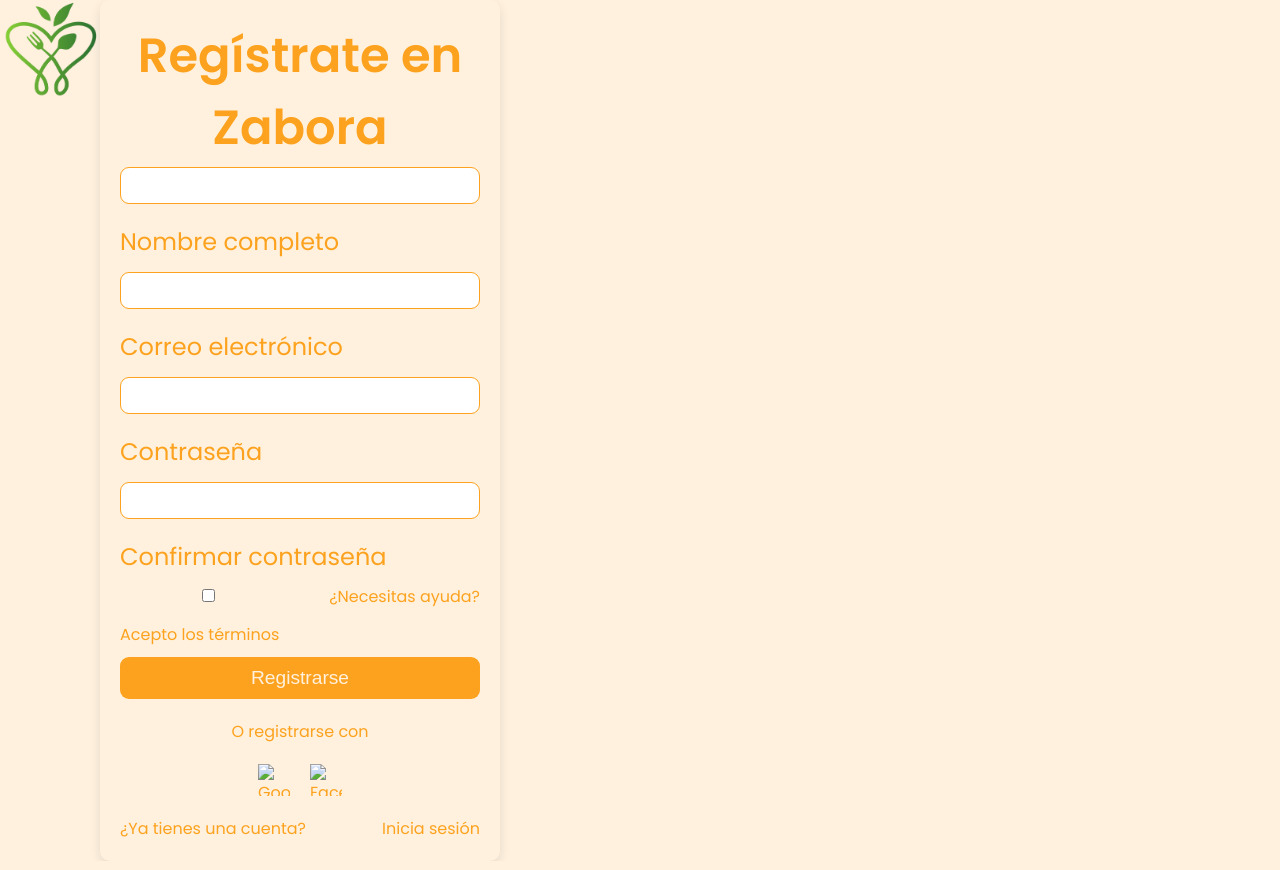
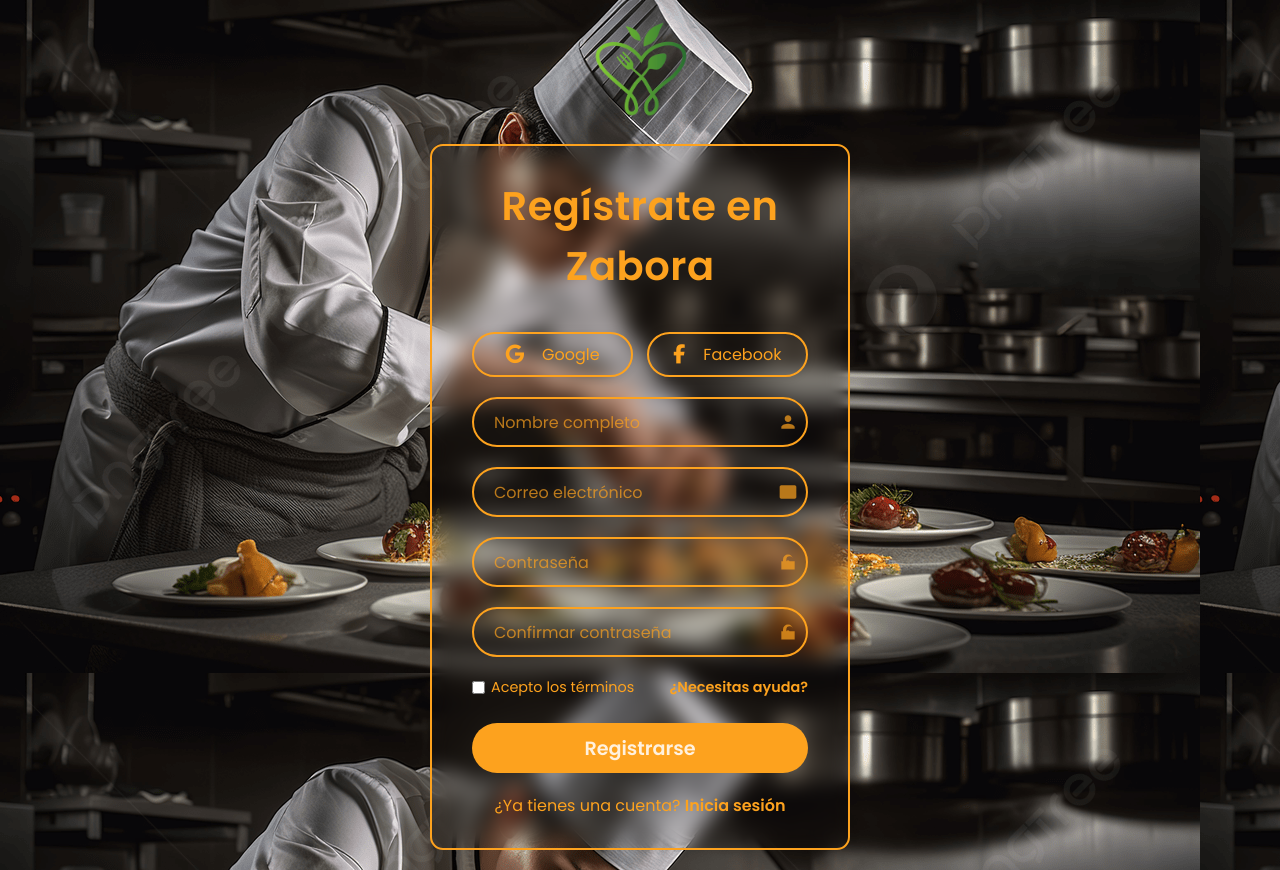
Before and after one commit to AngelaHuertas/mockupZabora, a plain HTML site: page templates/registro.html in a window 1280 px wide. Drawn offline with Linux system fonts and the light colour scheme.

Commit message:
Actualizacion login-registro

```diff
--- a/styles/login.css
+++ b/styles/login.css
@@ -1,124 +1,189 @@
-/* Importar fuente */
-@import url('https://fonts.googleapis.com/css2?family=Poppins:wght@300;400;600&display=swap');
-
 * {
   box-sizing: border-box;
   margin: 0;
   padding: 0;
+  font-family: 'Poppins', sans-serif;
 }
 
+/* Cuerpo: fondo y centrar contenido */
 body {
   display: flex;
-  font-family: 'Poppins', sans-serif;
-  background-color: rgb(255, 241, 222);;
-  height: 100vh;
-  font-size: 1.5rem;
+  flex-direction: column;
+  align-items: center;
+ background:url("../assets/img/fondo.jpg" );
+  min-height: 100vh;
+}
+
+/* Header con margen */
+header {
+  margin-top: 20px;
+}
+
+/* Logo tamaño */
+.logo {
+  width: 100px;
+}
+
+/* Contenedor del formulario */
+.container {
+  width: 90%;
+  max-width: 420px;
+  background: transparent;
+  border: 2px solid rgb(253, 162, 30);
+  backdrop-filter: blur(10px);
+  color: rgb(255, 241, 222);
+  border-radius: 13px;
+  padding: 30px 40px;
+  margin-top: 30px;
+}
+
+/* Título del formulario */
+.container h1 {
+  text-align: center;
+  font-size: 2.5rem;
+  font-weight: 600;
+  padding-bottom: 26px;
+  letter-spacing: 0.5px;
   color: rgb(253, 162, 30);
 }
 
-/* Seccion iniciar sesión */
-.campoIniciar {
+/* Contenedor input (para posicionar SVG) */
+.form-input {
+  position: relative;
   width: 100%;
-  max-width: 400px;
-  margin: auto;
-  padding: 20px;
-  background-color: rgb(255, 241, 222);
-  border-radius: 10px;
-  box-shadow: rgba(0, 0, 0, 0.1) 0px 4px 12px;
+  height: 50px;
+  margin: 20px 0;
 }
 
-h1 {
-  font-weight: 600;
+/* Estilo de los inputs */
+.form-input input {
+  width: 100%;
+  height: 100%;
+  background: transparent;
+  border: 2px solid rgb(253, 162, 30);
+  border-radius: 40px;
   color: rgb(253, 162, 30);
-  text-align: center;
-  font-size: 3rem;
+  font-size: 1rem;
+  padding: 20px 45px 20px 20px;
 }
-.logo {
-  width: 100px;
+
+/* Placeholder en inputs */
+.form-input input::placeholder {
+  color: rgba(253, 162, 30, 0.7);
 }
-.recordar-olvidar, a{
+
+/* Posición del SVG dentro del input */
+svg {
+  position: absolute;
+  right: 10px;
+  top: 50%;
+  transform: translateY(-50%);
+  width: 20px;
+  height: 20px;
+  fill: rgba(253, 162, 30, 0.7);
+  pointer-events: none;
+}
+
+/* Recordar y olvidar */
+.recordar-olvidar {
   display: flex;
   justify-content: space-between;
+  align-items: center;
+  color: rgb(253, 162, 30);
+  font-size: 0.9rem;
+  margin-bottom: 20px;
+}
+
+.recordar-olvidar label {
+  cursor: pointer;
+  display: flex;
+  align-items: center;
+  gap: 5px;
+}
+
+.recordar-olvidar a {
+  color: rgb(253, 162, 30);
   text-decoration: none;
-  color: rgb(253, 162, 30);
-  font-size: 1rem;
+  transition: text-decoration 0.3s;
 }
+
+.recordar-olvidar a:hover {
+  text-decoration: underline;
+}
+
+/* Botón de enviar */
+button {
+  width: 100%;
+  height: 50px;
+  background: rgb(253, 162, 30);
+  border: none;
+  border-radius: 40px;
+  color: rgb(255, 241, 222);
+  font-size: 1.2rem;
+  font-weight: 600;
+  cursor: pointer;
+  transition: background 0.3s ease;
+}
+
+button:hover {
+  background: rgb(189, 127, 38);
+}
+
+/* Texto de pie de página */
 p {
   text-align: center;
   margin-top: 20px;
   color: rgb(253, 162, 30);
   font-size: 1rem;
 }
-label{
-  display: block;
-  margin-bottom: 10px;
+
+/* Link registro */
+.registro-link a {
   color: rgb(253, 162, 30);
-}
-input {
-  width: 100%;
-  padding: 10px;
-  border: 1px solid rgb(253, 162, 30);
-  border-radius: 9px;
-  margin-bottom: 20px;
-  color: rgb(253, 162, 30);
-}
-/* Botón */
-button {
-  width: 100%;
-  padding: 10px 15px;
-  background-color:   rgb(253, 162, 30);;
-  color: rgb(255, 241, 222);
-  border: none;
-  border-radius: 9px;
-  font-size: 1.2rem;
-
+  text-decoration: none;
+  font-weight: 600;
 }
 
-button:hover {
-  background-color: rgb(189, 127, 38);
+.registro-link a:hover {
+  text-decoration: underline;
 }
 
-/* Redes sociales */
+/* Contenedor de botones sociales */
 .social-login {
   display: flex;
-  justify-content: center;
+  justify-content: space-between;
   margin: 20px 0;
-  gap: 20px;
 }
 
-.social-login img {
-  width: 32px;
-  height: 32px;
+/* Botones sociales: diseño, tamaño y color */
+.google-btn,
+.facebook-btn {
+  width: 48%;
+  height: 45px;
+  background: transparent;
+  border: 2px solid rgb(253, 162, 30);
+  border-radius: 40px;
+  box-shadow: 0 0 10px rgba(0, 0, 0, 0.1);
+  cursor: pointer;
+  font-size: 1rem;
+  color: rgb(253, 162, 30);
+  font-weight: 500;
+  line-height: 1;
+  transition: all 0.4s ease-in-out;
+  display: flex;
+  align-items: center;
+  justify-content: center;
+  gap: 8px;
 }
 
-@media screen and (min-width: 352px) and (max-width: 480px) {
+/* Efecto hover en botones sociales */
+.google-btn:hover,
+.facebook-btn:hover {
+  transform: scale(1.05);
+}
 
-  header {
-    display: block;
-    justify-content: center;
-    align-items: center;
-  }
-  .logo {
-    width: 50px;
-  }
-  h1 {
-    font-size: 2rem;
-  }
-  .campoIniciar {
-    width: 70%;
-  }
-  input {
-    width: 100%;
-  }
-  button {
-    font-size: 1rem;
-    width: 80%;
-  }
-  .recordar-olvidar,a {
-    font-size: 0.5rem;
-  }
-  .social-login img {
-    width: 24px;
-    height: 24px;
-  }
+/* Iconos dentro de botones sociales */
+i {
+  font-size: 1.2rem;
+  vertical-align: middle;
 }
--- a/styles/registro.css
+++ b/styles/registro.css
@@ -1,116 +1,220 @@
-/* Estilos para el layout de dos columnas */
-.main-container {
-  display: flex;
-  min-height: 100vh;
+* {
+  box-sizing: border-box;
+  margin: 0;
+  padding: 0;
+  font-family: 'Poppins', sans-serif;
 }
 
-.form-section {
-  flex: 1;
+/* Cuerpo: fondo y centrar contenido */
+body {
   display: flex;
   flex-direction: column;
-  padding: 2rem;
-  background-color: rgb(255, 241, 222);
+  align-items: center;
+  background:url("../assets/img/fondo.jpg" ) ;
+  min-height: 100vh;
+  padding: 20px 0;
 }
 
-.image-section {
-  flex: 1;
+/* Header con margen */
+header {
+  margin-bottom: 20px;
+}
+
+/* Logo tamaño */
+.logo {
+  width: 100px;
+}
+
+/* Contenedor del formulario */
+.container {
+  width: 90%;
+  max-width: 420px;
+  background: transparent;
+  border: 2px solid rgb(253, 162, 30);
+  backdrop-filter: blur(10px);
+  color: rgb(253, 162, 30);
+  border-radius: 13px;
+  padding: 30px 40px;
+}
+
+/* Título del formulario */
+.container h1 {
+  text-align: center;
+  font-size: 2.5rem;
+  font-weight: 600;
+  padding-bottom: 26px;
+  letter-spacing: 0.5px;
+  color: rgb(253, 162, 30);
+}
+
+/* Contenedor de botones sociales */
+.social-login {
+  display: flex;
+  justify-content: space-between;
+  margin-bottom: 20px;
+}
+
+/* Botones sociales: diseño, tamaño y color */
+.google-btn,
+.facebook-btn {
+  width: 48%;
+  height: 45px;
+  background: transparent;
+  border: 2px solid rgb(253, 162, 30);
+  border-radius: 40px;
+  box-shadow: 0 0 10px rgba(0, 0, 0, 0.1);
+  cursor: pointer;
+  font-size: 1rem;
+  color: rgb(253, 162, 30);
+  font-weight: 500;
+  line-height: 1;
+  transition: all 0.4s ease-in-out;
   display: flex;
   align-items: center;
   justify-content: center;
-  background-color: #f5f5f5;
+  gap: 10px;
 }
 
-.image-section img {
-  max-width: 80%;
-  height: auto;
+/* Efecto hover en botones sociales */
+.google-btn:hover,
+.facebook-btn:hover {
+  transform: scale(1.05);
 }
 
-/* Estilos para los labels flotantes */
-label {
-  position: relative;
-  margin-bottom: 25px;
-  display: block;
+/* Iconos dentro de botones sociales */
+i {
+  font-size: 1.2rem;
+  margin-right: 8px;
+  display: inline-block;
+  vertical-align: middle;
 }
 
-label span {
+/* Contenedor input (para posicionar SVG) */
+.form-input {
+  position: relative;
+  width: 100%;
+  height: 50px;
+  margin: 20px 0;
+}
+
+/* Estilo de los inputs */
+.form-input input {
+  width: 100%;
+  height: 100%;
+  background: transparent;
+  border: 2px solid rgb(253, 162, 30);
+  border-radius: 40px;
+  color: rgb(253, 162, 30);
+  font-size: 1rem;
+  padding: 20px 45px 20px 20px;
+  transition: border-color 0.3s ease;
+}
+
+.form-input input:focus {
+  border-color: rgb(189, 127, 38);
+}
+
+/* Placeholder en inputs */
+.form-input input::placeholder {
+  color: rgba(253, 162, 30, 0.7);
+}
+
+/* Posición del SVG dentro del input */
+svg {
   position: absolute;
-  left: 10px;
-  top: 10px;
-  color: rgba(253, 162, 30, 0.7);
-  transition: all 0.3s ease;
+  right: 10px;
+  top: 50%;
+  transform: translateY(-50%);
+  width: 20px;
+  height: 20px;
+  fill: rgba(253, 162, 30, 0.7);
   pointer-events: none;
 }
 
-input:focus + span,
-input:not(:placeholder-shown) + span {
-  top: -20px;
-  left: 0;
-  font-size: 0.8rem;
-  color: rgb(253, 162, 30);
+/* Botón de enviar */
+button {
+  width: 100%;
+  height: 50px;
+  background: rgb(253, 162, 30);
+  border: none;
+  border-radius: 40px;
+  color: rgb(255, 241, 222);
+  font-size: 1.2rem;
+  font-weight: 600;
+  cursor: pointer;
+  transition: background 0.3s ease;
+  margin-top: 10px;
+}
+button:hover {
+  background: rgb(189, 127, 38);
 }
 
-input::placeholder {
-  color: transparent;
+/* Texto de recordar y olvidar */
+.recordar-olvidar {
+  display: flex;
+  justify-content: space-between;
+  font-size: 0.9rem;
+  color: rgb(253, 162, 30);
+  margin-top: 15px;
+  margin-bottom: 15px;
+}
+
+.recordar-olvidar label {
+  display: flex;
+  align-items: center;
+  gap: 6px;
+  cursor: pointer;
+  font-weight: 500;
+}
+
+.recordar-olvidar a {
+  color: rgb(253, 162, 30);
+  text-decoration: none;
+  font-weight: 600;
+}
+
+.recordar-olvidar a:hover {
+  text-decoration: underline;
+}
+
+/* Texto de pie de página */
+p {
+  text-align: center;
+  margin-top: 20px;
+  color: rgb(253, 162, 30);
+  font-size: 1rem;
+}
+p a {
+  color: rgb(253, 162, 30);
+  text-decoration: none;
+  font-weight: 600;
+}
+p a:hover {
+  text-decoration: underline;
 }
 
 /* Responsive */
-@media screen and (min-width: 352px) and (max-width: 480px)  {
- body {
-    font-size: 1rem;
+@media (max-width: 480px) {
+  .container {
+    padding: 25px 20px;
   }
 
-  h1 {
-    font-size: 1.8rem;
-    text-align: center;
+  .container h1 {
+    font-size: 2rem;
   }
 
-  .campoIniciar {
-    width: 100%;
-    padding: 15px;
+  .google-btn,
+  .facebook-btn {
+    font-size: 0.9rem;
+    height: 40px;
   }
 
-  input {
-    font-size: 1rem;
-    padding: 8px;
-  }
-
-  label span {
-    font-size: 0.9rem;
-  }
-
-  .logo {
-    width: 60px;
-    margin: 10px auto;
-    display: block;
+  .form-input {
+    height: 45px;
   }
 
   button {
+    height: 45px;
     font-size: 1rem;
-    padding: 10px;
-  }
-
-  .recordar-olvidar,
-  .recordar-olvidar a {
-    font-size: 0.8rem;
-    flex-direction: column;
-    gap: 5px;
-    align-items: flex-start;
-  }
-
-  .social-login {
-    gap: 15px;
-  }
-
-  .social-login img {
-    width: 28px;
-    height: 28px;
   }
 }
-
-
-.campoIniciar {
-  width: 100%;
-  max-width: 400px;
-  margin: auto;
-  padding: 20px;
-}
--- a/templates/registro.html
+++ b/templates/registro.html
@@ -2,62 +2,65 @@
 <html lang="es">
 <head>
   <meta charset="UTF-8" />
-  <meta name="viewport" content="width=device-width, initial-scale=1.0"/>
-  <title>Registro</title>
-  <link rel="stylesheet" href="../styles/login.css" />
-  <link href="https://fonts.googleapis.com/css2?family=Poppins:wght@300;400;600&display=swap" rel="stylesheet">
+  <meta name="viewport" content="width=device-width, initial-scale=1" />
+  <title>Registro - Zabora</title>
+  <link href="https://fonts.googleapis.com/css2?family=Poppins:wght@300;400;600&display=swap" rel="stylesheet" />
+  <link rel="stylesheet" href="/styles/registro.css" />
+  <script src="https://kit.fontawesome.com/a076d05399.js" crossorigin="anonymous"></script> <!-- Para iconos -->
 </head>
 <body>
   <header>
-    <a href="#"><img class="logo" src="../assets/img/logo.png" alt="Logo Zabora"></a>
+    <img src="../assets/img/logo.png" alt="Logo Zabora" class="logo" />
   </header>
+<!-- Contenedor principal del formulario -->
+  <div class="container">
+    <h1>Regístrate en Zabora</h1>
 
-  <div class="main-container">
-    <section class="form-section">
-      <div class="campoIniciar">
-        <h1>Regístrate en Zabora</h1>
+    <!-- Botones sociales -->
+    <div class="social-login">
+      <button class="google-btn" aria-label="Registrarse con Google">
+        <i class="fab fa-google"></i> Google
+      </button>
+      <button class="facebook-btn" aria-label="Registrarse con Facebook">
+        <i class="fab fa-facebook-f"></i> Facebook
+      </button>
+    </div>
+ <!-- Campo correo/usuario/contraseña/confirmar contraseña -->
     <form method="post" action="/registro">
+      <div class="form-input">
+        <input type="text" id="nombre" name="nombre" placeholder="Nombre completo" required />
+        <svg viewBox="0 0 24 24"><path d="M12 12c2.21 0 4-1.79 4-4s-1.79-4-4-4-4 1.79-4 4 1.79 4 4 4zm0 2c-2.67 0-8 1.34-8 4v2h16v-2c0-2.66-5.33-4-8-4z"/></svg>
+      </div>
 
-          <label for="nombre">
-            <input type="text" id="nombre" name="nombre" placeholder=" " required />
-            <span>Nombre completo</span>
-          </label>
+      <div class="form-input">
+        <input type="email" id="email" name="email" placeholder="Correo electrónico" required />
+        <svg viewBox="0 0 24 24"><path d="M20 4H4c-1.1 0-2 .9-2 2v12c0 1.1.9 2 2 2h16c1.1 0 2-.9 2-2V6c0-1.1-.9-2-2-2zM4 8l8 5 8-5v-2l-8 5-8-5v2z"/></svg>
+      </div>
 
-          <label for="email">
-            <input type="email" id="email" name="email" placeholder=" " required />
-            <span>Correo electrónico</span>
-          </label>
+      <div class="form-input">
+        <input type="password" id="password" name="password" placeholder="Contraseña" required />
+        <svg viewBox="0 0 24 24"><path d="M12 17a2 2 0 0 0 2-2v-3a2 2 0 0 0-4 0v3a2 2 0 0 0 2 2zm6-6V9a6 6 0 0 0-12 0v2H4v10h16V11h-2zm-8-2a4 4 0 0 1 8 0v2H10V9z"/></svg>
+      </div>
 
-          <label for="password">
-            <input type="password" id="password" name="password" placeholder=" " required />
-            <span>Contraseña</span>
-          </label>
-
-          <label for="confirm-password">
-            <input type="password" id="confirm-password" name="confirm-password" placeholder=" " required />
-            <span>Confirmar contraseña</span>
-          </label>
-
+      <div class="form-input">
+        <input type="password" id="confirm-password" name="confirm-password" placeholder="Confirmar contraseña" required />
+        <svg viewBox="0 0 24 24"><path d="M12 17a2 2 0 0 0 2-2v-3a2 2 0 0 0-4 0v3a2 2 0 0 0 2 2zm6-6V9a6 6 0 0 0-12 0v2H4v10h16V11h-2zm-8-2a4 4 0 0 1 8 0v2H10V9z"/></svg>
+      </div>
+<!-- Recordar y olvidar contraseña -->
       <div class="recordar-olvidar">
-            <label for="terms">
-              <input type="checkbox" id="terms" name="terms" required>
+        <label>
+          <input type="checkbox" name="terms" required />
           Acepto los términos
         </label>
         <a href="#">¿Necesitas ayuda?</a>
       </div>
 
+      <!-- Botón registrarse -->
       <button type="submit">Registrarse</button>
+    </form>
 
-          <p>O registrarse con</p>
-          <div class="social-login">
-            <a href="/auth/google"><img src="../assets/img/google.png" alt="Google"></a>
-            <a href="#"><img src="../assets/img/facebook.png" alt="Facebook"></a>
+    <p>¿Ya tienes una cuenta? <a href="./login.html">Inicia sesión</a></p>
   </div>
 
-          <p class="recordar-olvidar">¿Ya tienes una cuenta? <a href="./login.html">Inicia sesión</a></p>
-        </form>
-      </div>
-    </section>
-  </div>
 </body>
 </html>
```
Also changed, not shown: templates/login.html (+52 -17 lines), assets/img/fondo.jpg (added). Lines whose indentation alone changed are shown as unchanged.
